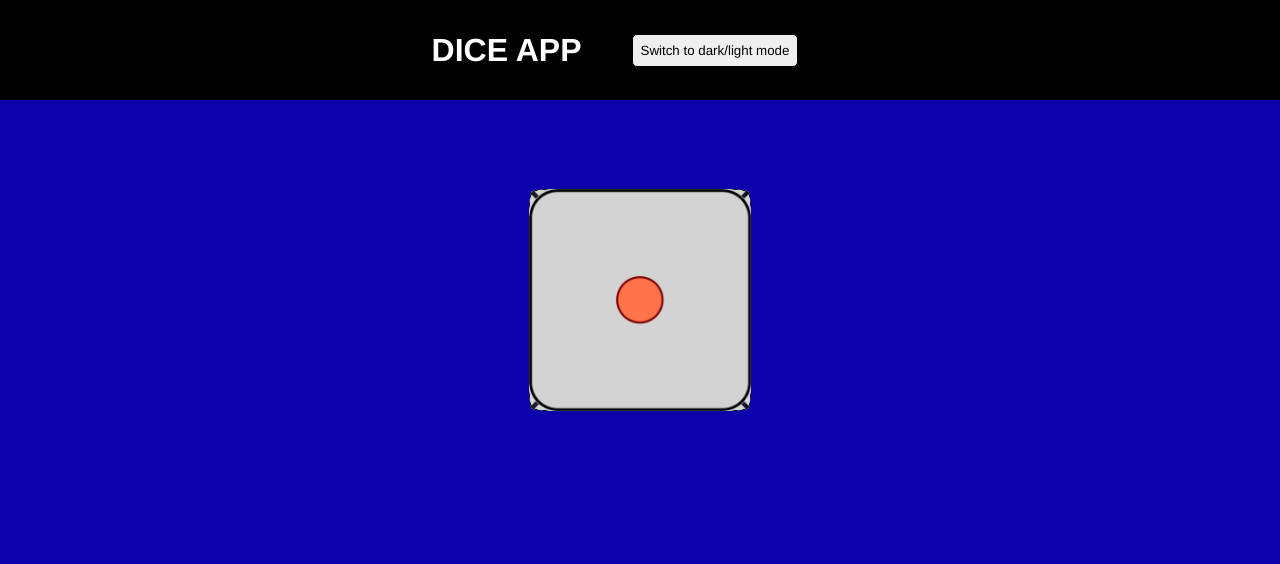
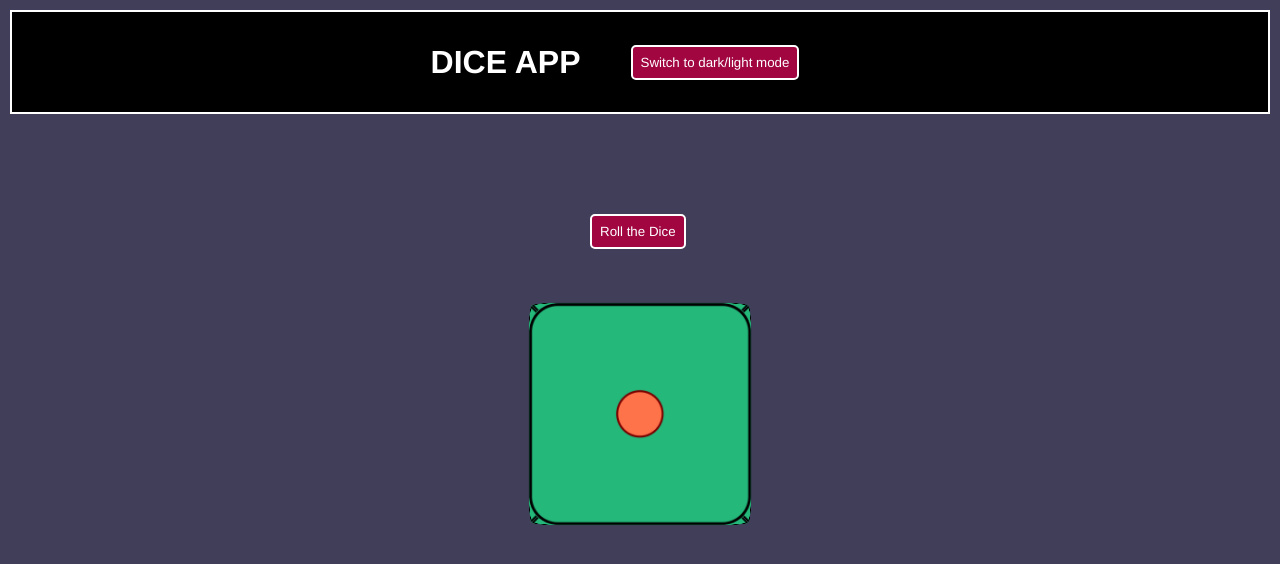
Before and after one commit to anasvakyathodi/Dice, a plain HTML site: page index.html in a window 1280 px wide. Both pictures are taken after a click on the button "Switch to dark/light mode". Drawn offline with Linux system fonts and the light colour scheme.

Commit message:
Controlled the dice roll

```diff
--- a/index.html
+++ b/index.html
@@ -3,7 +3,8 @@
 
 <head>
     <meta charset="UTF-8" />
-    <script data-ad-client="ca-pub-1850733742011558" async src="https://pagead2.googlesyndication.com/pagead/js/adsbygoogle.js"></script>
+    <script data-ad-client="ca-pub-1850733742011558" async
+        src="https://pagead2.googlesyndication.com/pagead/js/adsbygoogle.js"></script>
     <link rel="stylesheet" href="styles.css" />
     <meta name="viewport" content="width=device-width, initial-scale=1.0" />
     <link rel="shortcut icon" href="./img/favicon.ico" type="image/x-icon">
@@ -15,38 +16,41 @@
 <body>
     <header>
         <h1>Dice App</h1>
-        <button>Switch to dark/light mode</button>
+        <button id="change">Switch to dark/light mode</button>
     </header>
     <section class="main">
         <div id="img-container">
             <audio id="sound_play" controls="none" preload="auto" style="display:none">
-        <source src="dice_roll_sound.mp3" type="audio/mp3">
-      </audio>
+                <source src="dice_roll_sound.mp3" type="audio/mp3">
+            </audio>
 
             <div class="front">
-                <img src="./img/1.png" alt="" onclick="play();" id="sound" />
+                <img src="./img/1.png" alt="" />
             </div>
             <div class="back">
-                <img src="./img/2.png" alt="" onclick="play();" id="sound" />
+                <img src="./img/2.png" alt="" />
             </div>
             <div class="right">
-                <img src="./img/3.png" alt="" onclick="play();" id="sound" />
+                <img src="./img/3.png" alt="" />
             </div>
             <div class="left">
-                <img src="./img/4.png" alt="" onclick="play();" id="sound" />
+                <img src="./img/4.png" alt="" />
             </div>
             <div class="top">
-                <img src="./img/5.png" alt="" onclick="play();" id="sound" />
+                <img src="./img/5.png" alt="" />
             </div>
             <div class="bottom">
-                <img src="./img/6.png" alt="" onclick="play();" id="sound" />
+                <img src="./img/6.png" alt="" />
             </div>
         </div>
+
+        <button id="roll" onclick="play()">
+            Roll the Dice
+        </button>
     </section>
     <script src="./js/jquery.min.js"></script>
     <script src="./js/main.js"></script>
-    <script src="./js/script.js">
-    </script>
+    <script src="./js/script.js"></script>
     <script src="./js/color_scheme.js"></script>
 </body>
 
--- a/js/color_scheme.js
+++ b/js/color_scheme.js
@@ -1,6 +1,9 @@
 $(document).ready(function() {
-    $("button").click(function() {
 
-        $("body").toggleClass("dark-mode")
-    })
-})
+    $("#change").click(function() {
+        /*  Added more good looking dark theme */
+        $("body").toggleClass("dark-mode-1");
+        $("button").toggleClass("dark-mode-2");
+        $("img").toggleClass("dark-mode-3");
+    });
+});
--- a/js/main.js
+++ b/js/main.js
@@ -1,6 +1,6 @@
 $(document).ready(function() {
     alert("Page is ready");
-    $("#img-container").click(() => {
+    $("#roll").click(() => {
         number = Math.floor(Math.random() * 6) + 1;
         $("#img-container").delay(500).fadeIn();
         $("#img-container").attr("src", `./img/${number}.png`);
@@ -8,15 +8,15 @@ $(document).ready(function() {
         var max = 20;
         var xr = getRandom(max, min);
         var yr = getRandom(max, min);
+        $('#img-container').css('webkitTransform', 'rotateX(' + xr + 'deg) rotateY(' + yr + 'deg)');
+        $('#img-container').css('transform', 'rotateX(' + xr + 'deg) rotateY(' + yr + 'deg)');
 
-
-
-        $('#img-container').css('webkitTransform', 'rotateX(' + xr + 'deg) rotateY(' + yr + 'deg)')
-        $('#img-container').css('transform', 'rotateX(' + xr + 'deg) rotateY(' + yr + 'deg)')
+        control_roll_show();
     });
 
     function getRandom(max, min) {
-        return (Math.floor(Math.random() * (max - min)) + min) * 90;
-
+        var x=Math.random();
+        var y=Math.floor(x * (max - min));
+        return (y + min)*90;
     }
 });
--- a/js/script.js
+++ b/js/script.js
@@ -1,4 +1,16 @@
 function play(){
-    au=document.getElementById("sound_play");
+    var au=document.getElementById("sound_play");
     au.play();
 }
+
+function control_roll_show(){
+    var bool=false;
+    document.querySelector("#roll").disabled = true;
+    setTimeout(function(){
+        /* mentioned delay time as 6000 milli seconds
+        because the total time taken for the dice to start and
+        finish roll is 6 seconds */
+        document.querySelector("#roll").disabled = false;
+    },6000);
+
+}
--- a/styles.css
+++ b/styles.css
@@ -4,6 +4,7 @@
 }
 
 body {
+    margin: 10px;
     max-height: 100vh;
     max-width: 100vw;
 }
@@ -21,6 +22,7 @@ header {
     font-family: "Franklin Gothic Medium", "Arial Narrow", Arial, sans-serif;
     text-transform: uppercase;
     text-align: center;
+    border: 2px solid white;
 }
 
 h1 {
@@ -101,7 +103,36 @@ button:hover {
     cursor: pointer;
 }
 
-.dark-mode {
-    background-color: rgb(12, 1, 170);
+#roll {
+    display: flex;
+    margin-top: 100px;
+}
+
+/* For a better look in mobile  */
+@media only screen and (max-width: 600px) {
+    #roll {
+        display: flex;
+        margin-top: 50px;
+    }
+}
+/* Dark mode applied here */
+.dark-mode-1 {
+    background-color: rgb(64, 62, 88);
     color: white;
 }
+
+.dark-mode-2 {
+    background-color: rgb(161, 6, 65);
+    color: white;
+    border: 2px solid white;
+}
+
+.dark-mode-2:hover {
+    background-color: rgb(153, 57, 57);
+    cursor: pointer;
+}
+
+.dark-mode-3 {
+    background-color: rgb(37, 184, 123);
+    color: white;
+}
```
